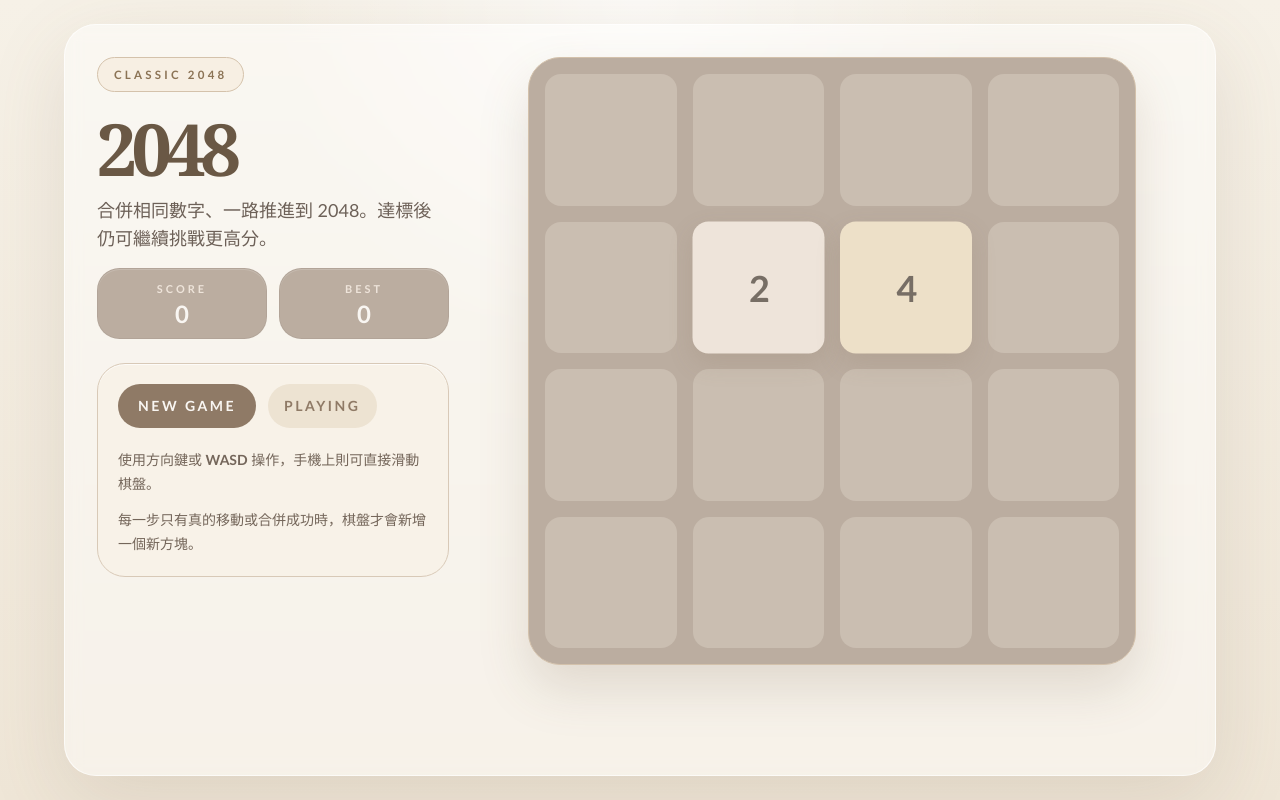
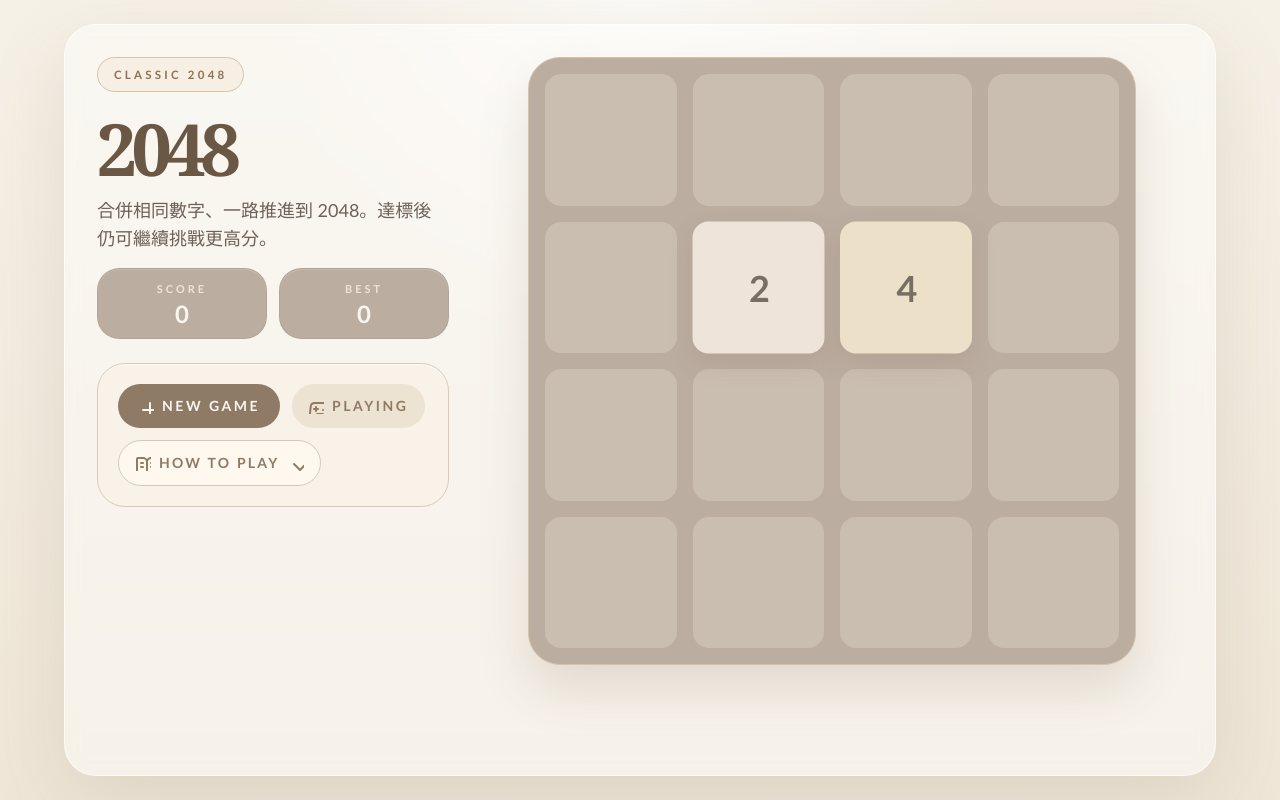
Before and after one commit to u10210018/2048, a React (Vite) app: page / in a window 1280 px wide. Built offline with nearby package versions, Linux system fonts and the light colour scheme.

Commit message:
feat: integrate Iconify for enhanced icon support in the game UI

```diff
--- a/package.json
+++ b/package.json
@@ -15,6 +15,7 @@
     "deploy": "gh-pages -d dist"
   },
   "dependencies": {
+    "@iconify/react": "^6.0.2",
     "react": "^19.2.4",
     "react-dom": "^19.2.4"
   },
--- a/src/App.tsx
+++ b/src/App.tsx
@@ -1,3 +1,4 @@
+import { Icon, addIcon, type IconifyIcon } from "@iconify/react";
 import { useEffect, useEffectEvent, useRef, useState, type TouchEvent } from "react";
 import {
   type Board,
@@ -11,6 +12,37 @@ import {
 const BEST_SCORE_KEY = "classic-2048-best-score";
 const MOVE_ANIMATION_MS = 150;
 const POP_ANIMATION_MS = 180;
+
+const appIcons = {
+  "app:plus": {
+    body: '<path fill="none" stroke="currentColor" stroke-linecap="round" stroke-linejoin="round" stroke-width="2" d="M5 12h14m-7-7v14"/>',
+  },
+  "app:circle-x": {
+    body: '<g fill="none" stroke="currentColor" stroke-linecap="round" stroke-linejoin="round" stroke-width="2"><circle cx="12" cy="12" r="10"/><path d="m15 9l-6 6m0-6l6 6"/></g>',
+  },
+  "app:trophy": {
+    body: '<g fill="none" stroke="currentColor" stroke-linecap="round" stroke-linejoin="round" stroke-width="2"><path d="M10 14.66v1.626a2 2 0 0 1-.976 1.696A5 5 0 0 0 7 21.978m7-7.318v1.626a2 2 0 0 0 .976 1.696A5 5 0 0 1 17 21.978M18 9h1.5a1 1 0 0 0 0-5H18M4 22h16"/><path d="M6 9a6 6 0 0 0 12 0V3a1 1 0 0 0-1-1H7a1 1 0 0 0-1 1zm0 0H4.5a1 1 0 0 1 0-5H6"/></g>',
+  },
+  "app:gamepad-2": {
+    body: '<path fill="none" stroke="currentColor" stroke-linecap="round" stroke-linejoin="round" stroke-width="2" d="M6 11h4M8 9v4m7-1h.01M18 10h.01m-.69-5H6.68a4 4 0 0 0-3.978 3.59l-.017.152C2.604 9.416 2 14.456 2 16a3 3 0 0 0 3 3c1 0 1.5-.5 2-1l1.414-1.414A2 2 0 0 1 9.828 16h4.344a2 2 0 0 1 1.414.586L17 18c.5.5 1 1 2 1a3 3 0 0 0 3-3c0-1.545-.604-6.584-.685-7.258q-.01-.075-.017-.151A4 4 0 0 0 17.32 5"/>',
+  },
+  "app:book-open-text": {
+    body: '<path fill="none" stroke="currentColor" stroke-linecap="round" stroke-linejoin="round" stroke-width="2" d="M12 7v14m4-9h2m-2-4h2M3 18a1 1 0 0 1-1-1V4a1 1 0 0 1 1-1h5a4 4 0 0 1 4 4a4 4 0 0 1 4-4h5a1 1 0 0 1 1 1v13a1 1 0 0 1-1 1h-6a3 3 0 0 0-3 3a3 3 0 0 0-3-3zm3-6h2M6 8h2"/>',
+  },
+  "app:chevron-down": {
+    body: '<path fill="none" stroke="currentColor" stroke-linecap="round" stroke-linejoin="round" stroke-width="2" d="m6 9l6 6l6-6"/>',
+  },
+  "app:arrow-right": {
+    body: '<path fill="none" stroke="currentColor" stroke-linecap="round" stroke-linejoin="round" stroke-width="2" d="M5 12h14m-7-7l7 7l-7 7"/>',
+  },
+  "app:rotate-ccw": {
+    body: '<g fill="none" stroke="currentColor" stroke-linecap="round" stroke-linejoin="round" stroke-width="2"><path d="M3 12a9 9 0 1 0 9-9a9.75 9.75 0 0 0-6.74 2.74L3 8"/><path d="M3 3v5h5"/></g>',
+  },
+} satisfies Record<string, IconifyIcon>;
+
+Object.entries(appIcons).forEach(([name, icon]) => {
+  addIcon(name, icon);
+});
 
 type GameViewState = ReturnType<typeof createInitialGame> & {
   hasWon: boolean;
@@ -170,6 +202,10 @@ function ScoreCard({ label, value }: { label: string; value: number }) {
   );
 }
 
+function AppIcon({ icon, className }: { icon: string; className?: string }) {
+  return <Icon icon={icon} aria-hidden="true" className={className} />;
+}
+
 function BackgroundCell() {
   return <div className="relative aspect-square rounded-2xl bg-[#cdc1b4]/85" />;
 }
@@ -207,6 +243,7 @@ function App() {
     return initialGame;
   });
   const [bestScore, setBestScore] = useState<number>(() => readBestScore());
+  const [isHelpOpen, setIsHelpOpen] = useState(false);
   const [renderTiles, setRenderTiles] = useState<RenderTile[]>(() => initialRenderTilesRef.current);
   const touchStartRef = useRef<{ x: number; y: number } | null>(null);
   const gameRef = useRef(game);
@@ -400,6 +437,16 @@ function App() {
 
   const showWinOverlay = game.hasWon && !game.keepPlaying && !game.isGameOver;
   const showGameOverOverlay = game.isGameOver;
+  const statusIcon = showGameOverOverlay
+    ? "app:circle-x"
+    : showWinOverlay
+      ? "app:trophy"
+      : "app:gamepad-2";
+  const statusLabel = showGameOverOverlay
+    ? "Game Over"
+    : showWinOverlay
+      ? "2048 Reached"
+      : "Playing";
 
   return (
     <main className="min-h-screen px-4 py-6 text-[#5b5048] sm:px-6 lg:px-10">
@@ -429,25 +476,53 @@ function App() {
             </div>
 
             <div className="rounded-[1.75rem] border border-[#d8c9b7] bg-[#f8f2e8] p-5 shadow-[inset_0_1px_0_rgba(255,255,255,0.7)]">
+              <div className="flex flex-wrap items-start justify-between gap-3">
                 <div className="flex flex-wrap gap-3">
                   <button
                     type="button"
                     onClick={restartGame}
-                  className="rounded-full bg-[#8f7a66] px-5 py-3 text-sm font-semibold tracking-[0.18em] text-[#f9f6f2] uppercase transition hover:bg-[#7a6655] focus-visible:outline-2 focus-visible:outline-offset-2 focus-visible:outline-[#8f7a66]"
+                    className="inline-flex items-center gap-2 rounded-full bg-[#8f7a66] px-5 py-3 text-sm font-semibold tracking-[0.18em] text-[#f9f6f2] uppercase transition hover:bg-[#7a6655] focus-visible:outline-2 focus-visible:outline-offset-2 focus-visible:outline-[#8f7a66]"
                   >
+                    <AppIcon icon="app:plus" className="text-base" />
                     New Game
                   </button>
-                <div className="rounded-full bg-[#ede3d2] px-4 py-3 text-sm font-semibold tracking-[0.18em] text-[#8f7a66] uppercase">
-                  {showGameOverOverlay ? "Game Over" : showWinOverlay ? "2048 Reached" : "Playing"}
+                  <div className="inline-flex items-center gap-2 rounded-full bg-[#ede3d2] px-4 py-3 text-sm font-semibold tracking-[0.18em] text-[#8f7a66] uppercase">
+                    <AppIcon icon={statusIcon} className="text-base" />
+                    {statusLabel}
                   </div>
                 </div>
 
-              <div className="mt-5 space-y-3 text-sm leading-6 text-[#74665a]">
+                <button
+                  type="button"
+                  aria-expanded={isHelpOpen}
+                  onClick={() => {
+                    setIsHelpOpen((previousValue) => !previousValue);
+                  }}
+                  className="inline-flex items-center gap-2 rounded-full border border-[#d8c9b7] bg-[#fff8ee] px-4 py-3 text-sm font-semibold tracking-[0.16em] text-[#8f7a66] uppercase transition hover:bg-[#f7efe2] focus-visible:outline-2 focus-visible:outline-offset-2 focus-visible:outline-[#8f7a66]"
+                >
+                  <AppIcon icon="app:book-open-text" className="text-base" />
+                  How To Play
+                  <AppIcon
+                    icon="app:chevron-down"
+                    className={`text-base transition-transform duration-200 ${isHelpOpen ? "rotate-180" : ""}`}
+                  />
+                </button>
+              </div>
+
+              <div
+                className={`grid overflow-hidden transition-[grid-template-rows,margin-top,opacity] duration-200 ${
+                  isHelpOpen ? "mt-5 grid-rows-[1fr] opacity-100" : "mt-0 grid-rows-[0fr] opacity-0"
+                }`}
+              >
+                <div className="min-h-0 overflow-hidden">
+                  <div className="space-y-3 text-sm leading-6 text-[#74665a]">
                     <p>
                       使用方向鍵或 <span className="font-semibold">WASD</span>{" "}
                       操作，手機上則可直接滑動棋盤。
                     </p>
                     <p>每一步只有真的移動或合併成功時，棋盤才會新增一個新方塊。</p>
+                  </div>
+                </div>
               </div>
             </div>
           </section>
@@ -486,16 +561,18 @@ function App() {
                         <button
                           type="button"
                           onClick={continuePlaying}
-                          className="rounded-full bg-[#edc22e] px-5 py-3 text-sm font-semibold tracking-[0.18em] text-[#5b4300] uppercase transition hover:bg-[#ddb01d] focus-visible:outline-2 focus-visible:outline-offset-2 focus-visible:outline-[#edc22e]"
+                          className="inline-flex items-center justify-center gap-2 rounded-full bg-[#edc22e] px-5 py-3 text-sm font-semibold tracking-[0.18em] text-[#5b4300] uppercase transition hover:bg-[#ddb01d] focus-visible:outline-2 focus-visible:outline-offset-2 focus-visible:outline-[#edc22e]"
                         >
+                          <AppIcon icon="app:arrow-right" className="text-base" />
                           Continue
                         </button>
                       ) : null}
                       <button
                         type="button"
                         onClick={restartGame}
-                        className="rounded-full bg-[#8f7a66] px-5 py-3 text-sm font-semibold tracking-[0.18em] text-[#f9f6f2] uppercase transition hover:bg-[#7a6655] focus-visible:outline-2 focus-visible:outline-offset-2 focus-visible:outline-[#8f7a66]"
+                        className="inline-flex items-center justify-center gap-2 rounded-full bg-[#8f7a66] px-5 py-3 text-sm font-semibold tracking-[0.18em] text-[#f9f6f2] uppercase transition hover:bg-[#7a6655] focus-visible:outline-2 focus-visible:outline-offset-2 focus-visible:outline-[#8f7a66]"
                       >
+                        <AppIcon icon="app:rotate-ccw" className="text-base" />
                         Restart
                       </button>
                     </div>
```
Also changed, not shown: 1 other file (tests, documents, lock files or other folders). Lines whose indentation alone changed are shown as unchanged.
